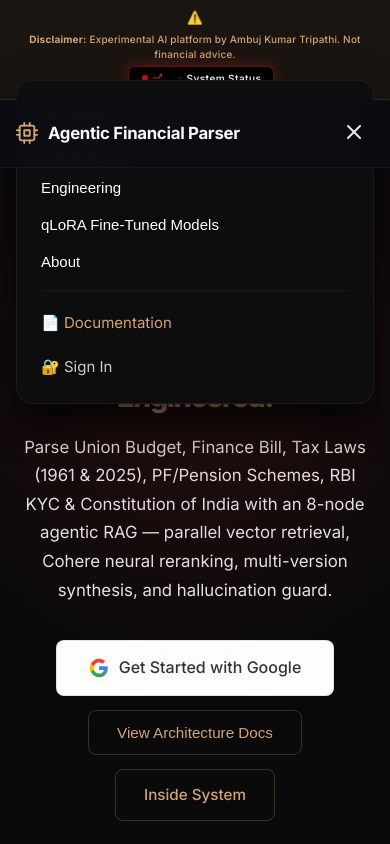
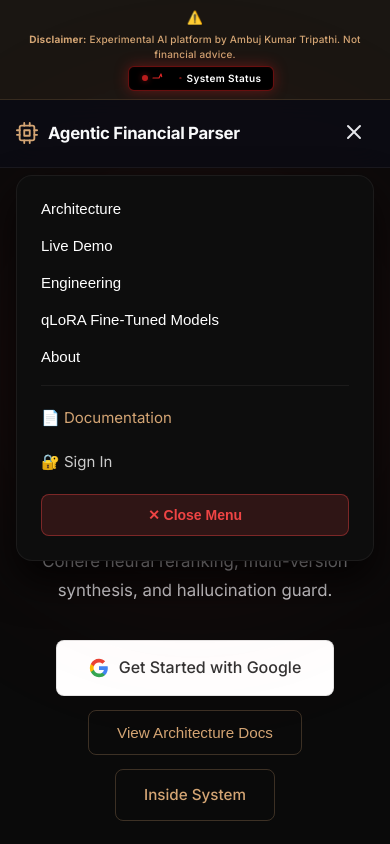
Before and after one commit to Ambuj123-lab/agentic-rag-financial-parser, a React (Vite) app in the folder frontend/: page / in a window 390 px wide. Both pictures are taken after a click on the button 354 px from the left and 133 px from the top of the page. Shown: the top 844 px of the page. Built offline with nearby package versions, Linux system fonts and the light colour scheme.

Commit message:
fix(ui): move mobile menu inside nav with top:100% to prevent overlap on all devices

```diff
--- a/frontend/src/pages/Landing.jsx
+++ b/frontend/src/pages/Landing.jsx
@@ -191,11 +191,10 @@
             {mobileMenuOpen ? <><line x1="18" y1="6" x2="6" y2="18"/><line x1="6" y1="6" x2="18" y2="18"/></> : <><line x1="3" y1="6" x2="21" y2="6"/><line x1="3" y1="12" x2="21" y2="12"/><line x1="3" y1="18" x2="21" y2="18"/></>}
           </svg>
         </button>
-      </nav>
 
-      {/* ===== MOBILE MENU ===== */}
+        {/* ===== MOBILE MENU (inside nav, top:100% = always below navbar) ===== */}
         {mobileMenuOpen && (
-        <div style={{ position: 'fixed', top: '80px', left: '16px', right: '16px', background: 'var(--bg-secondary, #111)', border: '1px solid var(--border, #222)', borderRadius: '16px', padding: '24px', zIndex: 9998, boxShadow: '0 20px 40px rgba(0,0,0,0.8)', display: 'flex', flexDirection: 'column', gap: '20px' }}>
+          <div style={{ position: 'absolute', top: '100%', left: '0', right: '0', margin: '8px 16px 0', background: 'var(--bg-secondary, #111)', border: '1px solid var(--border, #222)', borderRadius: '16px', padding: '24px', zIndex: 9998, boxShadow: '0 20px 40px rgba(0,0,0,0.8)', display: 'flex', flexDirection: 'column', gap: '20px' }}>
             <button onClick={() => { document.getElementById('architecture')?.scrollIntoView({ behavior: 'smooth' }); setMobileMenuOpen(false); }} style={{ background: 'transparent', border: 'none', color: '#fff', cursor: 'pointer', fontSize: '15px', fontWeight: 500, textAlign: 'left', padding: '0' }}>Architecture</button>
             <button onClick={() => { document.getElementById('demo')?.scrollIntoView({ behavior: 'smooth' }); setMobileMenuOpen(false); }} style={{ background: 'transparent', border: 'none', color: '#fff', cursor: 'pointer', fontSize: '15px', fontWeight: 500, textAlign: 'left', padding: '0' }}>Live Demo</button>
             <button onClick={() => { document.getElementById('depth')?.scrollIntoView({ behavior: 'smooth' }); setMobileMenuOpen(false); }} style={{ background: 'transparent', border: 'none', color: '#fff', cursor: 'pointer', fontSize: '15px', fontWeight: 500, textAlign: 'left', padding: '0' }}>Engineering</button>
@@ -204,8 +203,10 @@
             <div style={{ height: '1px', background: 'var(--border, #222)' }} />
             <a href="https://ambuj-rag-docs.netlify.app" target="_blank" rel="noreferrer" style={{ color: 'var(--accent, #c9a84c)', textDecoration: 'none', fontSize: '15px' }}>📄 Documentation</a>
             <a href={GOOGLE_AUTH_URL} style={{ color: '#ccc', textDecoration: 'none', fontSize: '15px' }}>🔐 Sign In</a>
+            <button onClick={() => setMobileMenuOpen(false)} style={{ background: 'rgba(239, 68, 68, 0.15)', border: '1px solid rgba(239, 68, 68, 0.4)', color: '#ef4444', cursor: 'pointer', fontSize: '14px', fontWeight: 600, padding: '12px', borderRadius: '8px', textAlign: 'center' }}>✕ Close Menu</button>
           </div>
         )}
+      </nav>
 
       {/* ===== HERO ===== */}
       <section style={{
```
Lines whose indentation alone changed are shown as unchanged.
